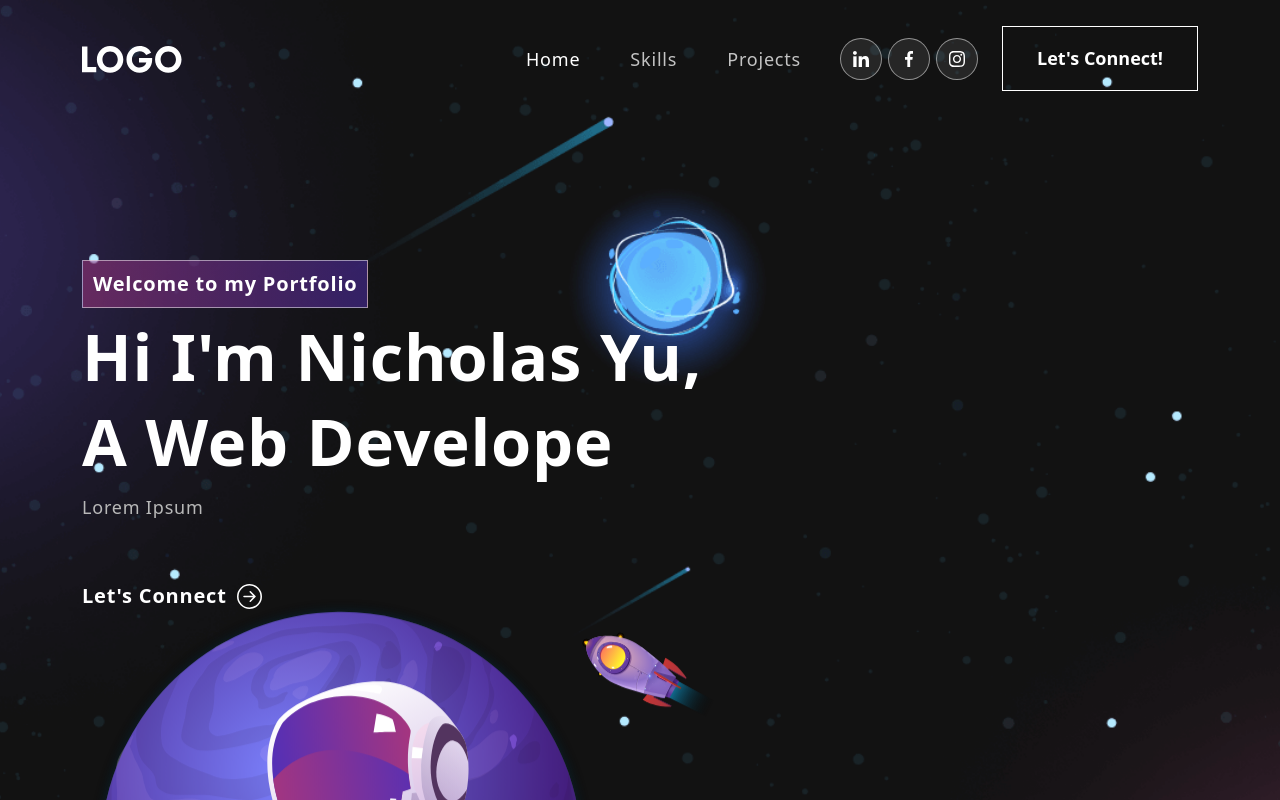
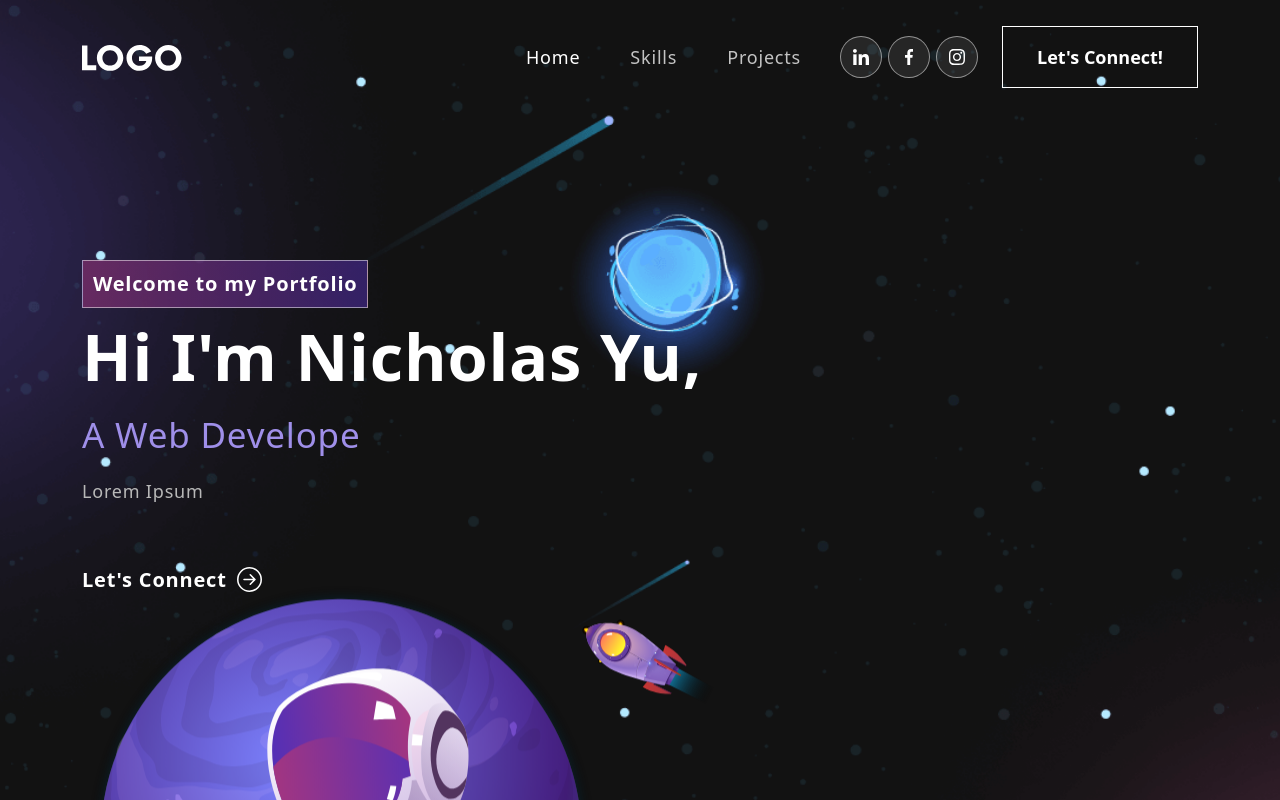
Before and after one commit to NicholasCharlesYu/personal-portfolio, a React (Create React App) app: page / in a window 1280 px wide. Shown: the top 800 px of the page. Built offline with nearby package versions, Linux system fonts and the light colour scheme.

Commit message:
Made Navbar changes, added footer

```diff
--- a/src/App.css
+++ b/src/App.css
@@ -150,7 +150,7 @@ span.navbar-text {
 .social-icon a:hover img {
 	filter: brightness(0) saturate(100%) invert(0%) sepia(7%) saturate(98%) hue-rotate(346deg) brightness(95%) contrast(86%);
 }
-.navbar-text button {
+.navbar-text .navbtn {
   font-weight: 700;
   color: #fff;
   border: 1px solid #fff;
@@ -160,11 +160,12 @@ span.navbar-text {
 	position: relative;
 	background-color: transparent;
 	transition: 0.3s ease-in-out;
+
 }
-.navbar-text button span {
+.navbar-text .navbtn span {
   z-index: 1;
 }
-.navbar-text button::before {
+.navbar-text .navbtn::before {
   content: "";
   width: 0%;
   height: 100%;
@@ -174,16 +175,20 @@ span.navbar-text {
   top: 0;
   z-index: -1;
   transition: 0.3s ease-in-out;
-}
-.navbar-text button:hover {
   color: #121212;
 }
-.navbar-text button:hover::before {
+.navbar-text .navbtn:hover {
+  color: #121212 !important;
+}
+.navbar-text .navbtn:hover::before {
 	content: "";
 	width: 100%;
 	height: 100%;
 	position: absolute;
+  background-color: #fff;
+  color: #121212;
 }
+
 nav.navbar .navbar-toggler:active,
 nav.navbar .navbar-toggler:focus {
 	outline: none;
@@ -301,13 +306,9 @@ nav.navbar .navbar-toggler[aria-expanded="true"] .navbar-toggler-icon {
 }
 
 .banner .banner-rotating-text {
-  font-size: 65px;
-  font-weight: 700;
-  letter-spacing: 0.8px;
-  line-height: 1;
-  margin-bottom: 20px;
-  display: block;
-  color:#fff;
+  font-size: 35px;
+  font-weight: 500;
+  color:#9f8fe9;
 }
 
 /************ Skills Css ************/
@@ -551,24 +552,10 @@ nav.navbar .navbar-toggler[aria-expanded="true"] .navbar-toggler-icon {
 
 /************ Footer Css ************/
 .footer {
-  padding: 0 0 50px 0;
-  background-image: url('./assets/img/footer-bg.png');
+  padding: 50px 0 25px 0;
   background-position: center center;
   background-size: cover;
   background-repeat: no-repeat;
-}
-.newsletter-bx {
-  background: #FFFFFF;
-  border-radius: 55px;
-  color: #121212;
-  padding: 85px 125px;
-  margin-bottom: 80px;
-  margin-top: -122px;
-}
-.newsletter-bx h3 {
-  font-weight: 700;
-  letter-spacing: 0.5px;
-  line-height: 1.2em;
 }
 .new-email-bx {
   background: #fff;
@@ -581,7 +568,6 @@ nav.navbar .navbar-toggler[aria-expanded="true"] .navbar-toggler-icon {
 }
 .new-email-bx::before {
   content: "";
-  background: linear-gradient(90.21deg, #AA367C -5.91%, #4A2FBD 111.58%);
   border-radius: 20px;
   position: absolute;
   z-index: -1;
@@ -610,7 +596,6 @@ nav.navbar .navbar-toggler[aria-expanded="true"] .navbar-toggler-icon {
   padding: 0 15px;
 }
 .new-email-bx button {
-  background: linear-gradient(90.21deg, #AA367C -5.91%, #4A2FBD 111.58%);
   padding: 20px 65px;
   color: #fff;
   font-weight: 500;
@@ -622,8 +607,43 @@ nav.navbar .navbar-toggler[aria-expanded="true"] .navbar-toggler-icon {
 }
 .footer p {
   font-weight: 400;
-  font-size: 14px;
-  color: #B8B8B8;
   letter-spacing: 0.5px;
   margin-top: 20px;
 }
+.footer-copyright {
+  color: #909090;
+}
+.footer-title {
+  font-size: 30px;
+}
+@media screen and (max-width: 821px) {
+  .footer-social-wrapper {
+    display: flex;
+    justify-content: center;
+    align-items: center;
+  }
+  .social-icon {
+    display: flex;
+    justify-content: center;
+  }
+  .social-icon a {
+    margin: 0 10px;
+  }
+}
+@media screen and (max-width: 767px) {
+  .footer {
+    padding-top: 25px;
+  }
+  .footer-name-wrapper {
+    margin: 30px 0;
+  }
+  .footer-social-wrapper {
+    flex-direction: column;
+  }
+  .footer p {
+    text-align: center;
+  }
+  .social-icon {
+    padding: 10px 0;
+  }
+}
--- a/src/App.js
+++ b/src/App.js
@@ -6,6 +6,7 @@ import { Projects } from "./components/Projects";
 import { Skills } from "./components/Skills";
 import "bootstrap/dist/css/bootstrap.min.css";
 import { Contact } from "./components/Contact";
+import { Footer } from "./components/Footer";
 
 function App() {
   return (
@@ -15,6 +16,7 @@ function App() {
       <Skills />
       <Projects />
       <Contact />
+      <Footer />
     </div>
   );
 }
--- /dev/null
+++ b/src/components/Footer.js
@@ -0,0 +1,26 @@
+import { Container, Row, Col } from "react-bootstrap";
+import navIcon1 from "../assets/img/nav-icon1.svg";
+import navIcon2 from "../assets/img/nav-icon2.svg";
+import navIcon3 from "../assets/img/nav-icon3.svg";
+
+export const Footer = () => {
+    return (
+        <footer className="footer">
+            <Container>
+                <Row>
+                   <Col sm={12} md={6} className="footer-name-wrapper">
+                    <p className="footer-title">Nicholas Yu</p>
+                   </Col>
+                   <Col sm={12} md={6} className="text-center text-sm-end footer-social-wrapper">
+                   <div className="social-icon">
+                            <a href="https://www.linkedin.com/in/nick-yu08/" target="_blank"><img src={navIcon1} alt="LinkedIn Link" /></a>
+                            <a href="https://github.com/NicholasCharlesYu" target="_blank"><img src={navIcon2} alt="GitHub Link" /></a>
+                            <a href="https://www.instagram.com/nick_yu10/" target="_blank"><img src={navIcon3} alt="Instagram Link" /></a>
+                        </div>
+                        <p className="footer-copyright">Copyright 2024. All Rights Reserved.</p>
+                   </Col>
+                </Row>
+            </Container>
+        </footer>
+    );
+}
--- a/src/components/NavBar.js
+++ b/src/components/NavBar.js
@@ -68,19 +68,24 @@ export const NavBar = () => {
           </Nav>
           <span className="navbar-text">
             <div className="social-icon">
-              <a href="#">
-                <img src={navIcon1} alt="" />
+              <a href="https://www.linkedin.com/in/nick-yu08/" target="_blank">
+                <img src={navIcon1} alt="LinkedIn Link" />
               </a>
-              <a href="#">
-                <img src={navIcon2} alt="" />
+              <a href="https://github.com/NicholasCharlesYu" target="_blank">
+                <img src={navIcon2} alt="GitHub Link" />
               </a>
-              <a href="#">
-                <img src={navIcon3} alt="" />
+              <a href="https://www.instagram.com/nick_yu10/" target="_blank">
+                <img src={navIcon3} alt="Instagram Link" />
               </a>
             </div>
-            <button className="vvd" onClick={() => console.log("connect")}>
+            <a
+              href="#connect"
+              className="navbtn"
+              onClick={() => onUpdateActivelink("connect")}
+              style={{ textDecoration: 'none', color: 'white' }}
+            >
               <span>Let's Connect!</span>
-            </button>
+            </a>
           </span>
         </Navbar.Collapse>
       </Container>
```
